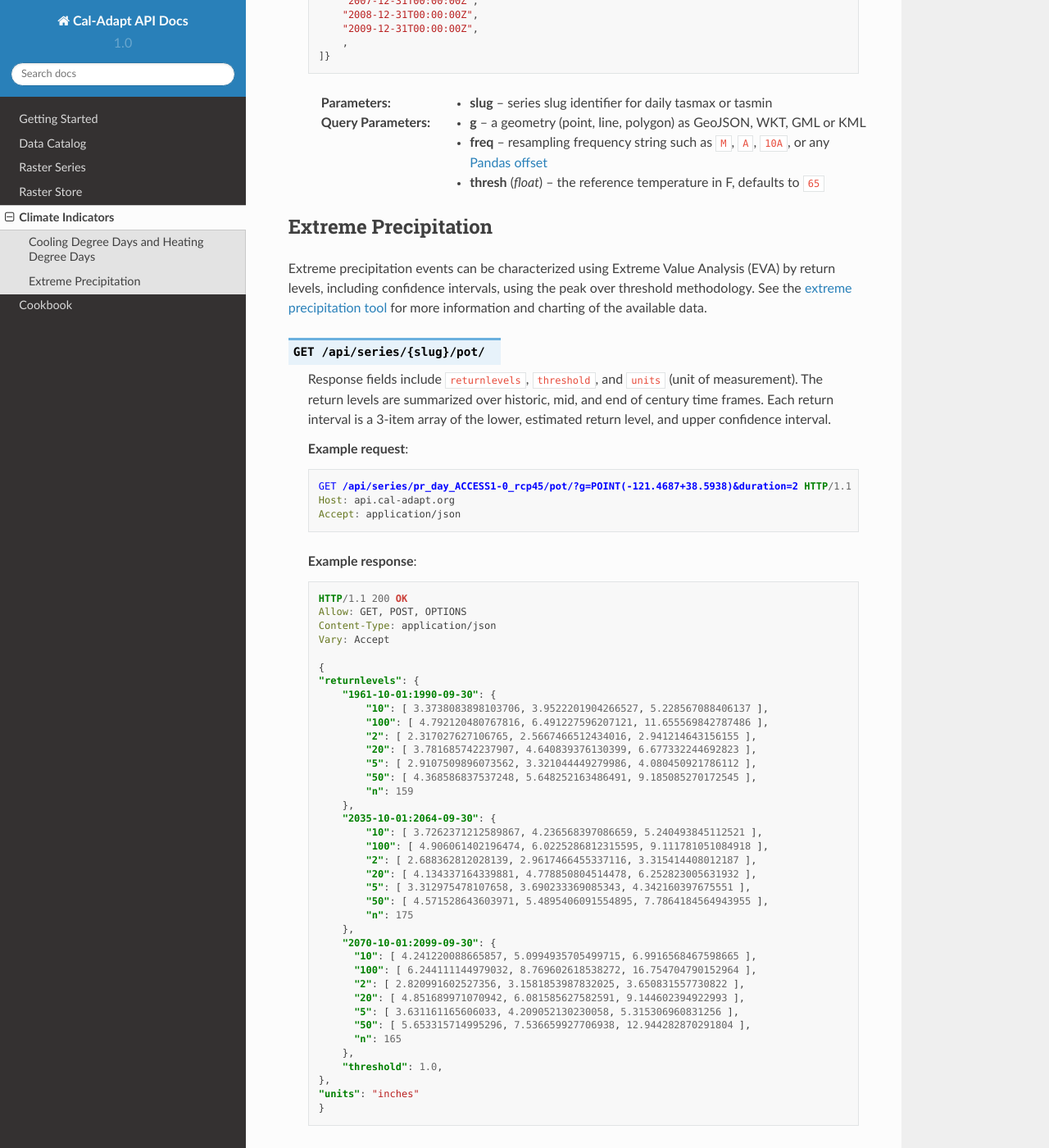
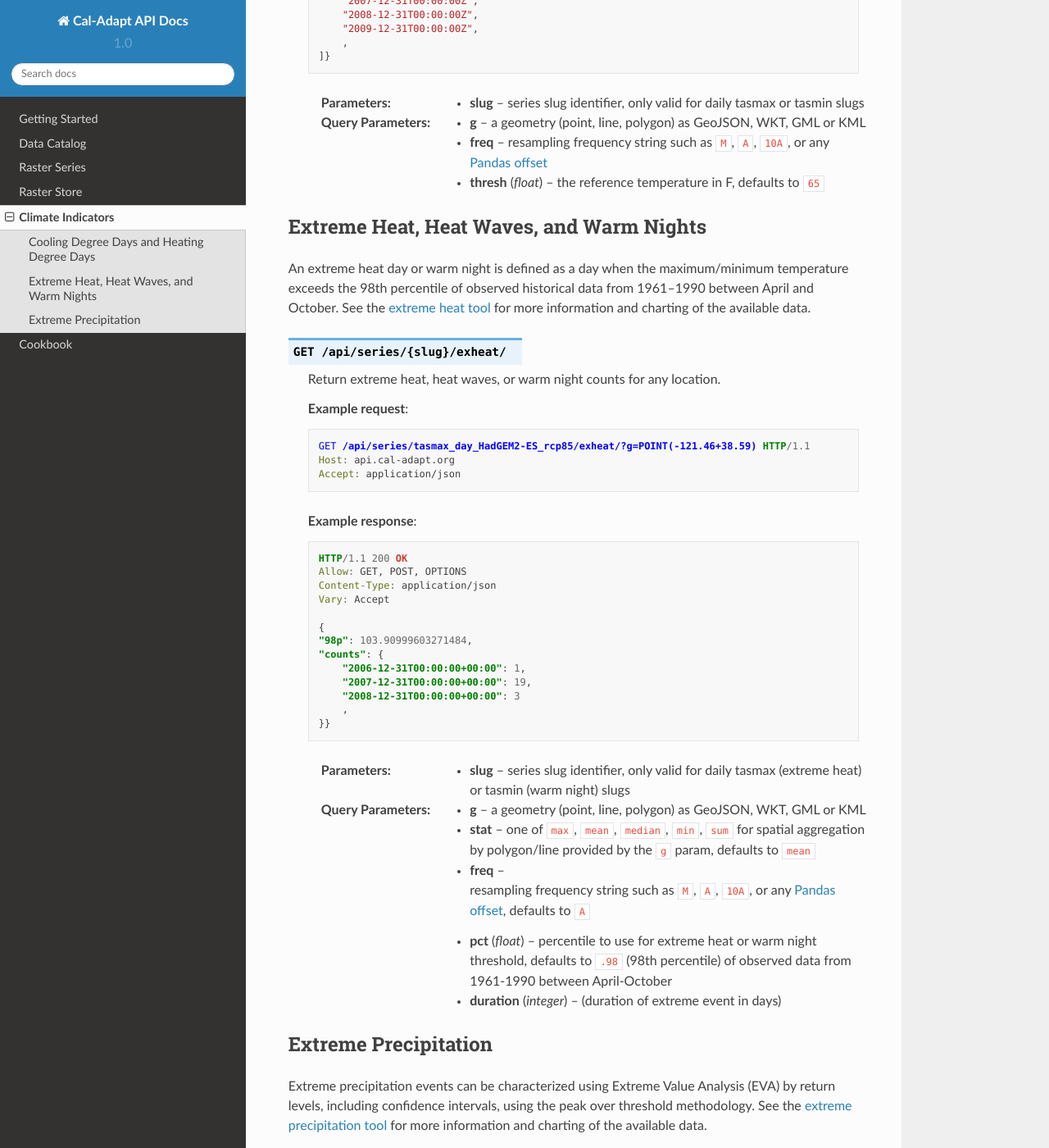
Before and after one commit to berkeley-gif/caladapt-docs, a Sphinx documentation site: the page built from docs/source/indicator.rst, in a window 1280 px wide and 1400 px high, scrolled down 942 px. Shown: the whole window at 82% size. Built offline with Sphinx 7.4.7 and the Read the Docs theme 2.0.0, drawn with Linux system fonts in a browser that asks for light colours.

Commit message:
Add extreme heat

```diff
--- a/docs/source/indicator.rst
+++ b/docs/source/indicator.rst
@@ -4,7 +4,7 @@ Climate Indicators
 
 Cooling Degree Days and Heating Degree Days
 -------------------------------------------
-Cooling Degree Days (CDD) and Heating Degree Days (HDD) are a measure of energy demand for cooling and heating of buildings. They are defined as the number of degrees above or below a reference temperature. See the `degree days tool <http://cal-adapt.org/tools/degree-days/>`_ for more information and charting of the available data.
+Cooling Degree Days (CDD) and Heating Degree Days (HDD) are a measure of energy demand for cooling and heating of buildings. They are defined as the number of degrees above or below a reference temperature. See the `degree days tool <https://cal-adapt.org/tools/degree-days/>`_ for more information and charting of the available data.
 
 .. http:get:: /api/series/{slug}/hdd/
 
@@ -47,15 +47,57 @@ Cooling Degree Days (CDD) and Heating Degree Days (HDD) are a measure of energy
           ,
       ]}
 
-   :arg slug: series slug identifier for daily tasmax or tasmin
+   :arg slug: series slug identifier, only valid for daily tasmax or tasmin slugs
    :query g: a geometry (point, line, polygon) as GeoJSON, WKT, GML or KML
    :query freq: resampling frequency string such as ``M``, ``A``, ``10A``, or any `Pandas offset <http://pandas.pydata.org/pandas-docs/stable/user_guide/timeseries.html#dateoffset-objects>`_
    :query float thresh: the reference temperature in F, defaults to ``65``
 
 
+Extreme Heat, Heat Waves, and Warm Nights
+-----------------------------------------
+An extreme heat day or warm night is defined as a day when the maximum/minimum temperature exceeds the 98th percentile of observed historical data from 1961–1990 between April and October. See the `extreme heat tool <https://cal-adapt.org/tools/extreme-heat/>`_ for more information and charting of the available data.
+
+.. http:get:: /api/series/{slug}/exheat/
+
+   Return extreme heat, heat waves, or warm night counts for any location.
+
+   **Example request**:
+
+   .. code-block:: http
+
+      GET /api/series/tasmax_day_HadGEM2-ES_rcp85/exheat/?g=POINT(-121.46+38.59) HTTP/1.1
+      Host: api.cal-adapt.org
+      Accept: application/json
+
+   **Example response**:
+
+   .. code-block:: http
+
+      HTTP/1.1 200 OK
+      Allow: GET, POST, OPTIONS
+      Content-Type: application/json
+      Vary: Accept
+
+      {
+      "98p": 103.90999603271484,
+      "counts": {
+          "2006-12-31T00:00:00+00:00": 1,
+          "2007-12-31T00:00:00+00:00": 19,
+          "2008-12-31T00:00:00+00:00": 3
+          ,
+      }}
+
+   :arg slug: series slug identifier, only valid for daily tasmax (extreme heat) or tasmin (warm night) slugs
+   :query g: a geometry (point, line, polygon) as GeoJSON, WKT, GML or KML
+   :query stat: one of ``max``, ``mean``, ``median``, ``min``, ``sum`` for spatial aggregation by polygon/line provided by the ``g`` param, defaults to ``mean``
+   :query freq: resampling frequency string such as ``M``, ``A``, ``10A``, or any `Pandas offset <http://pandas.pydata.org/pandas-docs/stable/user_guide/timeseries.html#dateoffset-objects>`_, defaults to ``A``
+   :query float pct: percentile to use for extreme heat or warm night threshold, defaults to ``.98`` (98th percentile) of observed data from 1961-1990 between April-October
+   :query integer duration: (duration of extreme event in days)
+
+
 Extreme Precipitation
 ---------------------
-Extreme precipitation events can be characterized using Extreme Value Analysis (EVA) by return levels, including confidence intervals, using the peak over threshold methodology. See the `extreme precipitation tool <http://cal-adapt.org/tools/extreme-precipitation/>`_ for more information and charting of the available data.
+Extreme precipitation events can be characterized using Extreme Value Analysis (EVA) by return levels, including confidence intervals, using the peak over threshold methodology. See the `extreme precipitation tool <https://cal-adapt.org/tools/extreme-precipitation/>`_ for more information and charting of the available data.
 
 .. http:get:: /api/series/{slug}/pot/
 
```
